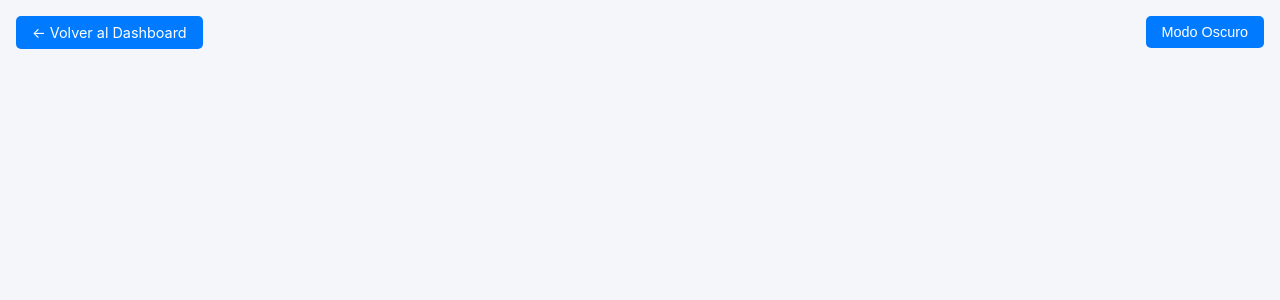
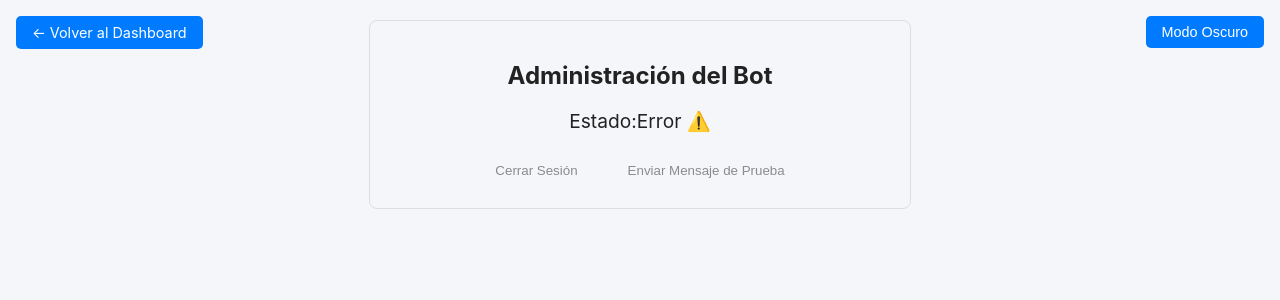
Before and after one commit to Librahim99/consultoria-champagne-frontend, a React (Create React App) app: page /admin/bot in a window 1280 px wide. Shown: the top 300 px of the page. Built offline with nearby package versions, Linux system fonts and the light colour scheme; what ag-grid-community would draw is missing.

Commit message:
fixes bot

```diff
--- a/src/App.tsx
+++ b/src/App.tsx
@@ -9,6 +9,7 @@ import Incidents from './components/Incidents/Incidents';
 import Assistance from './components/Assistance/Assistance';
 import Pending from './components/Pending/Pending';
 import Register from './components/Register/Register';
+import AdminBot from './components/AdminBot/AdminBot';
 
 const BackButton: React.FC = () => {
   const location = useLocation();
@@ -55,6 +56,7 @@ const App: React.FC = () => {
           <Route path="/incidents" element={<Incidents />} />
           <Route path="/pending-tasks" element={<Pending />} />
           <Route path="/assistances" element={<Assistance />} />
+          <Route path="/admin/bot" element={<AdminBot />} />
         </Routes>
       </div>
     </Router>
--- /dev/null
+++ b/src/components/AdminBot/AdminBot.module.css
@@ -0,0 +1,63 @@
+.container {
+  padding: 20px;
+  border: 1px solid var(--border-color); /* Usa variables de tema para consistencia con App.tsx */
+  border-radius: 8px;
+  max-width: 500px;
+  margin: 20px auto;
+  background-color: var(--background-color);
+  text-align: center;
+}
+
+.title {
+  font-size: 1.5rem;
+  margin-bottom: 10px;
+}
+
+.status {
+  font-size: 1.2rem;
+  margin-bottom: 20px;
+}
+
+.qrContainer {
+  margin-bottom: 20px;
+}
+
+.qr {
+  display: block;
+  margin: 0 auto;
+}
+
+.buttons {
+  display: flex;
+  justify-content: center;
+  gap: 10px;
+}
+
+.button {
+  padding: 10px 20px;
+  background-color: var(--button-bg);
+  color: var(--button-text);
+  border: none;
+  border-radius: 4px;
+  cursor: pointer;
+  transition: background-color 0.3s;
+}
+
+.button:disabled {
+  opacity: 0.5;
+  cursor: not-allowed;
+}
+
+.button:hover:not(:disabled) {
+  background-color: var(--button-hover);
+}
+
+.qrWrapper {
+  display: flex;
+  justify-content: center;
+  align-items: center;
+  border: 1px solid var(--border-color); /* Usa tu tema para borders visibles */
+  padding: 10px;
+  background-color: white; /* Fondo blanco para contraste, ajusta a tu tema */
+  border-radius: 4px;
+}
--- /dev/null
+++ b/src/components/AdminBot/AdminBot.tsx
@@ -0,0 +1,120 @@
+import React, { useState, useEffect } from 'react';
+import axios from 'axios';
+import { toast } from 'react-toastify';
+import QRCode from 'react-qr-code';
+import { Tooltip as ReactTooltip } from 'react-tooltip';
+import styles from './AdminBot.module.css';
+
+const AdminBot: React.FC = () => {
+  const [status, setStatus] = useState<'loading' | 'connected' | 'disconnected' | 'error'>('loading');
+  const [qr, setQr] = useState<string | null>(null);
+  const [loading, setLoading] = useState(false);
+  const [token, setToken] = useState<string | null>(null);
+
+  useEffect(() => {
+    const storedToken = localStorage.getItem('token');
+    if (!storedToken) {
+      toast.error('No se encontró token. Inicia sesión para usar AdminBot');
+      setStatus('error');
+      return;
+    }
+    setToken(storedToken);
+  }, []);
+
+  const fetchStatus = async () => {
+    if (!token) return;
+    try {
+      const res = await axios.get(`${process.env.REACT_APP_API_URL}/api/bot/status`, {
+        headers: { Authorization: `Bearer ${token}` },
+      });
+      setStatus(res.data.status);
+      setQr(res.data.qr || null);
+    } catch (error) {
+      toast.error('Error al obtener estado del bot');
+      setStatus('error');
+    }
+  };
+
+  useEffect(() => {
+    if (token) {
+      fetchStatus();
+      const interval = setInterval(fetchStatus, status === 'connected' ? 30000 : 15000); // Polling optimizado: más lento si conectado
+      return () => clearInterval(interval);
+    }
+  }, [token, status]);
+
+  const handleLogout = async () => {
+    if (!token) return;
+    setLoading(true);
+    try {
+      await axios.post(`${process.env.REACT_APP_API_URL}/api/bot/logout`, {}, {
+        headers: { Authorization: `Bearer ${token}` },
+      });
+      toast.success('Sesión cerrada con éxito');
+      fetchStatus();
+    } catch (error) {
+      toast.error('Error al cerrar sesión');
+    } finally {
+      setLoading(false);
+    }
+  };
+
+  const handleSendTest = async () => {
+    if (!token) return;
+    setLoading(true);
+    try {
+      await axios.post(`${process.env.REACT_APP_API_URL}/api/bot/send-test`, { message: 'Mensaje de prueba desde AdminBot' }, {
+        headers: { Authorization: `Bearer ${token}` },
+      });
+      toast.success('Mensaje de prueba enviado a usuarios TOTAL_ACCESS');
+    } catch (error) {
+      toast.error('Error al enviar mensaje de prueba');
+    } finally {
+      setLoading(false);
+    }
+  };
+
+  return (
+    <div className={styles.container}>
+      <h2 className={styles.title}>Administración del Bot</h2>
+      <p className={styles.status}>Estado:
+        {status === 'connected' ? 'Conectado ✅' :
+         status === 'disconnected' ? 'Desconectado ❌' :
+         status === 'loading' ? 'Cargando...' : 'Error ⚠️'}
+      </p>
+      {status === 'disconnected' && qr && (
+        <div className={styles.qrContainer}>
+          <p>Escanea el QR para iniciar sesión:</p>
+          <div className={styles.qrWrapper}> {/* Wrapper para borders completos y centro */}
+              <QRCode value={qr} size={256} />
+            </div>
+        </div>
+      )}
+      <div className={styles.buttons}>
+        <button
+          onClick={handleLogout}
+          disabled={status !== 'connected' || loading || !token}
+          className={styles.button}
+          data-tip="Cierra la sesión actual del bot y permite reconectar (requiere token válido)"
+          data-for="logout-tooltip"
+        >
+          {loading ? 'Cerrando...' : 'Cerrar Sesión'}
+        </button>
+        <ReactTooltip id="logout-tooltip" place="top" />
+
+        <button
+          onClick={handleSendTest}
+          disabled={status !== 'connected' || loading || !token}
+          className={styles.button}
+          data-tip="Envía un mensaje de prueba a todos los usuarios con rank TOTAL_ACCESS y número registrado (requiere token válido)"
+          data-for="test-tooltip"
+        >
+          {loading ? 'Enviando...' : 'Enviar Mensaje de Prueba'}
+        </button>
+        <ReactTooltip id="test-tooltip" place="top" />
+      </div>
+    </div>
+  );
+};
+
+export default AdminBot;
```
Also changed, not shown: package.json (+6 -1 lines), 1 other file (tests, documents, lock files or other folders).
